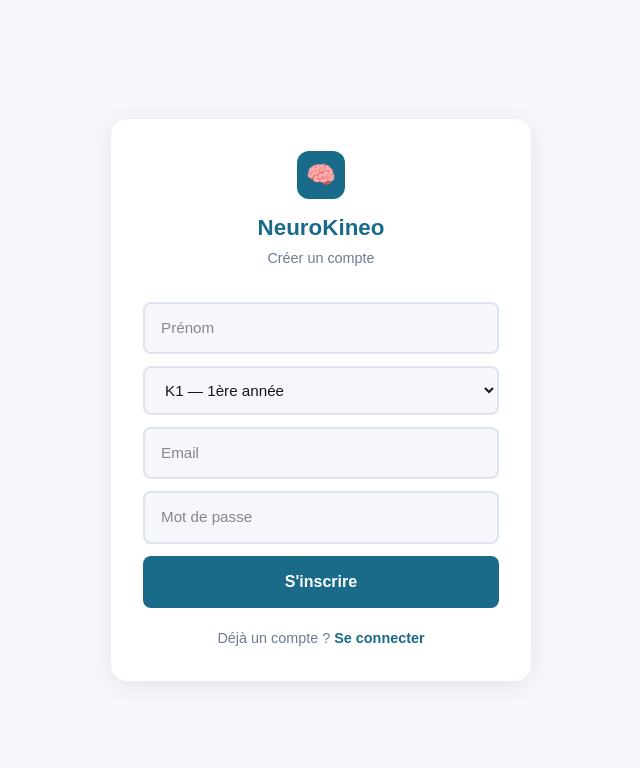
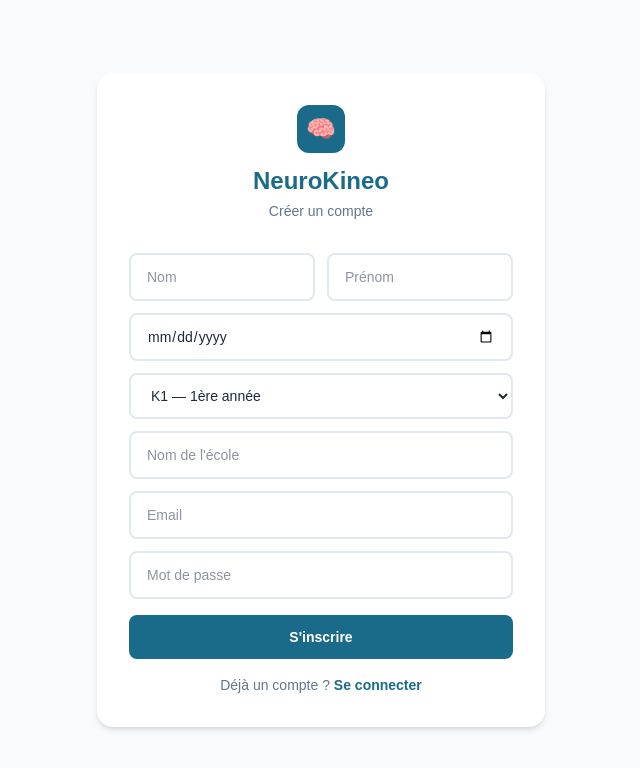
Before and after one commit to Mob-y/NeuroKineo, a Next.js app in the folder neurokineo/: page /login in a window 1280 px wide. Both pictures are taken after a click on the button "S'inscrire". Shown: the top 768 px of the page, without its empty margins (319-959 px from the left). Built offline with nearby package versions, Linux system fonts and the light colour scheme; no server answers.

Commit message:
feat: page accueil with navbar burger + last results + auth

```diff
--- /dev/null
+++ b/neurokineo/src/app/accueil/page.jsx
@@ -0,0 +1,220 @@
+"use client";
+
+import { useState, useEffect, useCallback } from "react";
+import { createClient } from "../lib/supabase";
+import { useRouter } from "next/navigation";
+
+export default function AccueilPage() {
+	const [menuOuvert, setMenuOuvert] = useState(false);
+	const [profil, setProfil] = useState(null);
+	const [dernierResultats, setDernierResultats] = useState([]);
+	const [chargement, setChargement] = useState(true);
+
+	const router = useRouter();
+	const supabase = createClient();
+
+	const chargerDonnees = useCallback(async () => {
+		const {
+			data: { user },
+		} = await supabase.auth.getUser();
+		if (!user) {
+			router.push("/login");
+			return;
+		}
+
+		const { data: profilData } = await supabase
+			.from("profils")
+			.select("*")
+			.eq("id", user.id)
+			.single();
+
+		setProfil(profilData);
+
+		const { data: resultats } = await supabase
+			.from("historique_quiz")
+			.select("*")
+			.eq("user_id", user.id)
+			.order("date", { ascending: false })
+			.limit(3);
+
+		setDernierResultats(resultats || []);
+		setChargement(false);
+	}, [router, supabase]);
+
+	useEffect(() => {
+		chargerDonnees();
+	}, [chargerDonnees]);
+
+	async function seDeconnecter() {
+		await supabase.auth.signOut();
+		router.push("/login");
+	}
+
+	function fermerMenu() {
+		setMenuOuvert(false);
+	}
+
+	function handleMenuKeyDown(e) {
+		if (e.key === "Escape") setMenuOuvert(false);
+	}
+
+	if (chargement) {
+		return (
+			<div className="min-h-screen bg-slate-50 flex items-center justify-center">
+				<p className="text-slate-400 text-sm">Chargement...</p>
+			</div>
+		);
+	}
+
+	return (
+		<div className="min-h-screen bg-slate-50 flex flex-col">
+			{/* NAVBAR */}
+			<nav className="bg-white border-b border-slate-200 px-4 h-14 flex items-center justify-between sticky top-0 z-10">
+				<div className="flex items-center gap-2">
+					<div className="w-8 h-8 bg-[#1a6b8a] rounded-lg flex items-center justify-center text-lg">
+						🧠
+					</div>
+					<span className="font-extrabold text-[#1a6b8a] text-base">
+						NeuroKineo
+					</span>
+				</div>
+
+				<button
+					type="button"
+					onClick={() => setMenuOuvert(!menuOuvert)}
+					className="flex flex-col gap-1.5 p-2 cursor-pointer bg-transparent border-none"
+					aria-label="Menu"
+				>
+					<span
+						className={`block w-6 h-0.5 bg-slate-600 transition-all duration-300 ${menuOuvert ? "rotate-45 translate-y-2" : ""}`}
+					/>
+					<span
+						className={`block w-6 h-0.5 bg-slate-600 transition-all duration-300 ${menuOuvert ? "opacity-0" : ""}`}
+					/>
+					<span
+						className={`block w-6 h-0.5 bg-slate-600 transition-all duration-300 ${menuOuvert ? "-rotate-45 -translate-y-2" : ""}`}
+					/>
+				</button>
+			</nav>
+
+			{/* MENU BURGER OVERLAY */}
+			{menuOuvert && (
+				<button
+					type="button"
+					className="fixed inset-0 z-20 bg-transparent border-none cursor-default w-full"
+					onClick={fermerMenu}
+					onKeyDown={handleMenuKeyDown}
+					aria-label="Fermer le menu"
+				>
+					<nav className="absolute top-14 right-0 w-64 bg-white shadow-xl border-l border-slate-200 h-full">
+						{/* Infos utilisateur */}
+						<div className="p-5 border-b border-slate-100">
+							<p className="font-bold text-slate-800 text-base">
+								{profil?.prenom} {profil?.nom}
+							</p>
+							<p className="text-slate-400 text-xs mt-0.5">
+								{profil?.annee} — {profil?.ecole}
+							</p>
+						</div>
+
+						{/* Liens */}
+						<div className="p-3 flex flex-col gap-1">
+							<button
+								type="button"
+								onClick={() => router.push("/profil")}
+								className="w-full text-left px-4 py-3 rounded-lg text-sm font-semibold text-slate-700 hover:bg-slate-50 transition-colors bg-transparent border-none cursor-pointer flex items-center gap-3"
+							>
+								<span>👤</span> Mon profil
+							</button>
+							<button
+								type="button"
+								onClick={() => router.push("/resultats")}
+								className="w-full text-left px-4 py-3 rounded-lg text-sm font-semibold text-slate-700 hover:bg-slate-50 transition-colors bg-transparent border-none cursor-pointer flex items-center gap-3"
+							>
+								<span>📊</span> Vos résultats
+							</button>
+							<button
+								type="button"
+								onClick={() => router.push("/contact")}
+								className="w-full text-left px-4 py-3 rounded-lg text-sm font-semibold text-slate-700 hover:bg-slate-50 transition-colors bg-transparent border-none cursor-pointer flex items-center gap-3"
+							>
+								<span>✉️</span> Nous contacter
+							</button>
+						</div>
+
+						{/* Déconnexion */}
+						<div className="absolute bottom-8 left-0 right-0 px-3">
+							<button
+								type="button"
+								onClick={seDeconnecter}
+								className="w-full px-4 py-3 rounded-lg text-sm font-bold text-red-500 hover:bg-red-50 transition-colors bg-transparent border-none cursor-pointer text-left flex items-center gap-3"
+							>
+								<span>🚪</span> Se déconnecter
+							</button>
+						</div>
+					</nav>
+				</button>
+			)}
+
+			{/* CONTENU PRINCIPAL */}
+			<main className="flex-1 p-4 max-w-lg mx-auto w-full pt-6">
+				<div className="mb-6">
+					<h1 className="text-xl font-extrabold text-slate-800">
+						Bonjour, {profil?.prenom} 👋
+					</h1>
+					<p className="text-slate-400 text-sm mt-1">
+						Prêt à réviser aujourd'hui ?
+					</p>
+				</div>
+
+				{/* Derniers résultats */}
+				<div className="bg-white rounded-2xl border border-slate-200 shadow-sm p-5 mb-4">
+					<h2 className="text-sm font-bold text-slate-500 uppercase tracking-wide mb-3">
+						Vos derniers résultats
+					</h2>
+
+					{dernierResultats.length === 0 ? (
+						<p className="text-slate-400 text-sm">
+							Aucun quiz effectué pour l'instant.
+						</p>
+					) : (
+						<div className="flex flex-col gap-3">
+							{dernierResultats.map((r) => (
+								<div key={r.id} className="flex items-center justify-between">
+									<div>
+										<p className="text-sm font-bold text-slate-700">
+											{r.matiere}
+										</p>
+										<p className="text-xs text-slate-400">
+											{r.sous_section} · Niveau {r.niveau}
+										</p>
+									</div>
+									<span
+										className={`text-sm font-extrabold ${
+											(r.score / r.total) >= 0.75
+												? "text-green-500"
+												: r.score / r.total >= 0.5
+													? "text-amber-500"
+													: "text-red-500"
+										}`}
+									>
+										{r.score}/{r.total}
+									</span>
+								</div>
+							))}
+						</div>
+					)}
+				</div>
+
+				{/* Bouton quiz */}
+				<button
+					type="button"
+					onClick={() => router.push("/quiz")}
+					className="w-full bg-[#1a6b8a] hover:bg-[#104d66] text-white font-bold rounded-2xl py-4 text-base transition-colors cursor-pointer border-none shadow-md"
+				>
+					Accéder au quiz →
+				</button>
+			</main>
+		</div>
+	);
+}
--- a/neurokineo/src/app/login/page.jsx
+++ b/neurokineo/src/app/login/page.jsx
@@ -1,216 +1,168 @@
-"use client";
+'use client'
 
-import { useState } from "react";
-import { createClient } from "../lib/supabase";
-import { useRouter } from "next/navigation";
+import { useState } from 'react'
+import { createClient } from '../lib/supabase'
+import { useRouter } from 'next/navigation'
 
 export default function LoginPage() {
-	const [isInscription, setIsInscription] = useState(false);
-	const [email, setEmail] = useState("");
-	const [password, setPassword] = useState("");
-	const [prenom, setPrenom] = useState("");
-	const [annee, setAnnee] = useState("K1");
-	const [erreur, setErreur] = useState("");
-	const [chargement, setChargement] = useState(false);
+  const [isInscription, setIsInscription] = useState(false)
+  const [email, setEmail] = useState('')
+  const [password, setPassword] = useState('')
+  const [nom, setNom] = useState('')
+  const [prenom, setPrenom] = useState('')
+  const [dateNaissance, setDateNaissance] = useState('')
+  const [annee, setAnnee] = useState('K1')
+  const [ecole, setEcole] = useState('')
+  const [erreur, setErreur] = useState('')
+  const [chargement, setChargement] = useState(false)
 
-	const router = useRouter();
-	const supabase = createClient();
+  const router = useRouter()
+  const supabase = createClient()
 
   async function handleSubmit() {
-		setErreur("");
-		setChargement(true);
+    setErreur('')
+    setChargement(true)
 
     if (isInscription) {
-			// Inscription
-			const { data, error } = await supabase.auth.signUp({
+      const { data, error } = await supabase.auth.signUp({ email, password })
+      if (error) { setErreur(error.message); setChargement(false); return }
+
+      await supabase.from('profils').insert({
+        id: data.user.id,
         email,
-				password,
-			});
+        nom,
+        prenom,
+        date_naissance: dateNaissance,
+        annee,
+        ecole,
+      })
 
-			if (error) {
-				setErreur(error.message);
-				setChargement(false);
-				return;
+      router.push('/accueil')
+    } else {
+      const { error } = await supabase.auth.signInWithPassword({ email, password })
+      if (error) { setErreur('Email ou mot de passe incorrect'); setChargement(false); return }
+      router.push('/accueil')
     }
 
-			// Créer le profil
-			await supabase.from("profils").insert({
-				id: data.user.id,
-				email,
-				prenom,
-				annee,
-			});
-
-			router.push("/quiz");
-		} else {
-			// Connexion
-			const { error } = await supabase.auth.signInWithPassword({
-				email,
-				password,
-			});
-			if (error) {
-				setErreur("Email ou mot de passe incorrect");
-				setChargement(false);
-				return;
-			}
-			router.push("/quiz");
+    setChargement(false)
   }
 
-		setChargement(false);
+  function toggleMode() {
+    setIsInscription(!isInscription)
+    setErreur('')
   }
 
+  const inputClass = "w-full border-2 border-slate-200 rounded-lg px-4 py-3 text-slate-800 text-sm mb-3 outline-none focus:border-[#1a6b8a] transition-colors bg-white"
+
   return (
-		<div
-			style={{
-				minHeight: "100vh",
-				display: "flex",
-				alignItems: "center",
-				justifyContent: "center",
-				background: "#f5f7fa",
-				padding: "1rem",
-			}}
-		>
-			<div
-				style={{
-					background: "white",
-					borderRadius: "16px",
-					padding: "2rem",
-					width: "100%",
-					maxWidth: "420px",
-					boxShadow: "0 4px 24px rgba(0,0,0,0.08)",
-				}}
-			>
+    <div className="min-h-screen bg-slate-50 flex items-center justify-center p-4">
+      <div className="bg-white rounded-2xl shadow-md p-8 w-full max-w-md">
+
         {/* Logo */}
-				<div style={{ textAlign: "center", marginBottom: "2rem" }}>
-					<div
-						style={{
-							width: "48px",
-							height: "48px",
-							background: "#1a6b8a",
-							borderRadius: "12px",
-							display: "flex",
-							alignItems: "center",
-							justifyContent: "center",
-							fontSize: "24px",
-							margin: "0 auto 0.75rem",
-						}}
-					>
+        <div className="flex flex-col items-center mb-8">
+          <div className="w-12 h-12 bg-[#1a6b8a] rounded-xl flex items-center justify-center text-2xl mb-3">
             🧠
           </div>
-					<h1
-						style={{ fontSize: "1.4rem", fontWeight: "800", color: "#1a6b8a" }}
-					>
-						NeuroKineo
-					</h1>
-					<p style={{ color: "#6b7c93", fontSize: "0.9rem", marginTop: "4px" }}>
-						{isInscription ? "Créer un compte" : "Connexion"}
+          <h1 className="text-2xl font-extrabold text-[#1a6b8a]">NeuroKineo</h1>
+          <p className="text-slate-500 text-sm mt-1">
+            {isInscription ? 'Créer un compte' : 'Connexion'}
           </p>
         </div>
 
-				{/* Champs */}
+        {/* Champs inscription uniquement */}
         {isInscription && (
           <>
+            <div className="flex gap-3">
+              <input
+                type="text"
+                placeholder="Nom"
+                value={nom}
+                onChange={e => setNom(e.target.value)}
+                className={inputClass}
+              />
               <input
                 type="text"
                 placeholder="Prénom"
                 value={prenom}
-							onChange={(e) => setPrenom(e.target.value)}
-							style={inputStyle}
+                onChange={e => setPrenom(e.target.value)}
+                className={inputClass}
               />
+            </div>
+
+            <input
+              type="date"
+              value={dateNaissance}
+              onChange={e => setDateNaissance(e.target.value)}
+              className={inputClass}
+            />
+
             <select
               value={annee}
-							onChange={(e) => setAnnee(e.target.value)}
-							style={inputStyle}
+              onChange={e => setAnnee(e.target.value)}
+              className={inputClass}
             >
               <option value="K1">K1 — 1ère année</option>
               <option value="K2">K2 — 2ème année</option>
               <option value="K3">K3 — 3ème année</option>
               <option value="K4">K4 — 4ème année</option>
+              <option value="K5">K5 — 5ème année</option>
+              <option value="DE">DE — Diplômé d'État</option>
             </select>
+
+            <input
+              type="text"
+              placeholder="Nom de l'école"
+              value={ecole}
+              onChange={e => setEcole(e.target.value)}
+              className={inputClass}
+            />
           </>
         )}
 
+        {/* Email & Mot de passe */}
         <input
           type="email"
           placeholder="Email"
           value={email}
-					onChange={(e) => setEmail(e.target.value)}
-					style={inputStyle}
+          onChange={e => setEmail(e.target.value)}
+          className={inputClass}
         />
         <input
           type="password"
           placeholder="Mot de passe"
           value={password}
-					onChange={(e) => setPassword(e.target.value)}
-					style={inputStyle}
+          onChange={e => setPassword(e.target.value)}
+          className={inputClass}
         />
 
+        {/* Erreur */}
         {erreur && (
-					<p
-						style={{
-							color: "#c0392b",
-							fontSize: "0.85rem",
-							marginBottom: "1rem",
-						}}
-					>
-						{erreur}
-					</p>
+          <p className="text-red-500 text-sm mb-3">{erreur}</p>
         )}
 
+        {/* Bouton submit */}
         <button
           type="button"
           onClick={handleSubmit}
           disabled={chargement}
-					style={{
-						width: "100%",
-						background: "#1a6b8a",
-						color: "white",
-						border: "none",
-						borderRadius: "8px",
-						padding: "0.9rem",
-						fontSize: "1rem",
-						fontWeight: "700",
-						cursor: "pointer",
-						opacity: chargement ? 0.7 : 1,
-					}}
+          className="w-full bg-[#1a6b8a] hover:bg-[#104d66] text-white font-bold rounded-lg py-3 text-sm transition-colors disabled:opacity-60 cursor-pointer mt-1"
         >
-					{chargement
-						? "Chargement..."
-						: isInscription
-							? "S'inscrire"
-							: "Se connecter"}
+          {chargement ? 'Chargement...' : isInscription ? "S'inscrire" : 'Se connecter'}
         </button>
 
-				<p
-					style={{
-						textAlign: "center",
-						marginTop: "1.2rem",
-						fontSize: "0.9rem",
-						color: "#6b7c93",
-					}}
-				>
-					{isInscription ? "Déjà un compte ?" : "Pas encore de compte ?"}{" "}
+        {/* Switch login/inscription */}
+        <p className="text-center text-sm text-slate-500 mt-4">
+          {isInscription ? 'Déjà un compte ?' : 'Pas encore de compte ?'}{' '}
           <button
             type="button"
-						onClick={() => setIsInscription(!isInscription)}
-						style={{ color: "#1a6b8a", fontWeight: "700", cursor: "pointer", background: "none", border: "none", padding: 0 }}
+            onClick={toggleMode}
+            className="text-[#1a6b8a] font-bold cursor-pointer hover:underline bg-transparent border-none p-0 text-sm"
           >
-						{isInscription ? "Se connecter" : "S'inscrire"}
+            {isInscription ? 'Se connecter' : "S'inscrire"}
           </button>
         </p>
+
       </div>
     </div>
-	);
+  )
 }
-
-const inputStyle = {
-	width: "100%",
-	border: "2px solid #dde4ed",
-	borderRadius: "8px",
-	padding: "0.8rem 1rem",
-	fontSize: "0.95rem",
-	marginBottom: "0.75rem",
-	outline: "none",
-	fontFamily: "inherit",
-	background: "#f5f7fa",
-};
```
Lines whose indentation alone changed are shown as unchanged.
